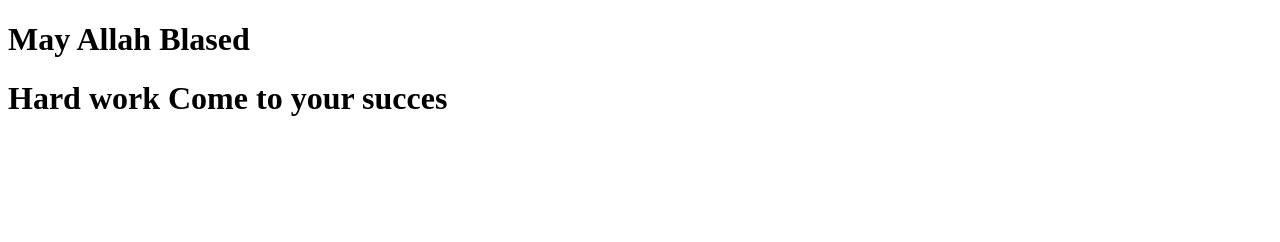
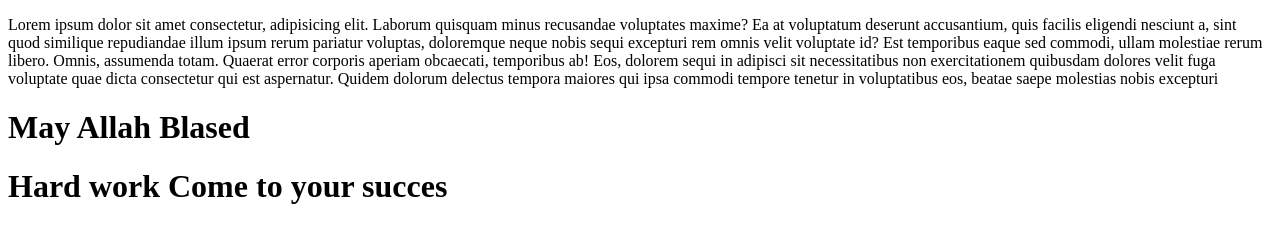
Before and after one commit to sabbir299/my-first-repo, a plain HTML site: page index.html in a window 1280 px wide. Drawn offline with Linux system fonts and the light colour scheme.

Commit message:
pragraph adding

```diff
--- a/index.html
+++ b/index.html
@@ -8,6 +8,7 @@
    <link rel="stylesheet" href="style.css">
 </head>
 <body>
+   <p>Lorem ipsum dolor sit amet consectetur, adipisicing elit. Laborum quisquam minus recusandae voluptates maxime? Ea at voluptatum deserunt accusantium, quis facilis eligendi nesciunt a, sint quod similique repudiandae illum ipsum rerum pariatur voluptas, doloremque neque nobis sequi excepturi rem omnis velit voluptate id? Est temporibus eaque sed commodi, ullam molestiae rerum libero. Omnis, assumenda totam. Quaerat error corporis aperiam obcaecati, temporibus ab! Eos, dolorem sequi in adipisci sit necessitatibus non exercitationem quibusdam dolores velit fuga voluptate quae dicta consectetur qui est aspernatur. Quidem dolorum delectus tempora maiores qui ipsa commodi tempore tenetur in voluptatibus eos, beatae saepe molestias nobis excepturi</p>
    <h1>May Allah Blased </h1>
    <h1>Hard work Come to your succes</h1>
 </body>
```
